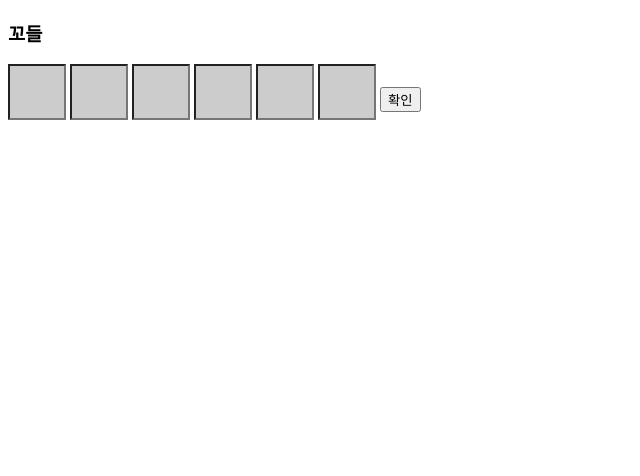
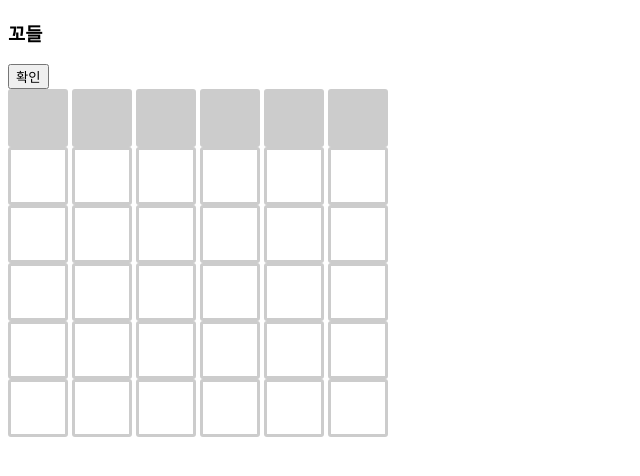
Before and after one commit to woori0907/kordle_js, a plain HTML site: page index.html in a window 1280 px wide. Both pictures are taken after a click on the button "확인". Shown: the whole page, without its empty margins (0-640 px from the left). Drawn offline with nearby package versions, Linux system fonts and the light colour scheme.

Commit message:
create new line and check answer

```diff
--- a/index.html
+++ b/index.html
@@ -13,15 +13,58 @@
     <link rel="stylesheet" href="style.css">
 </head>
 <body>
+    <h3 class="title">꼬들</h3>
+    <button class="word-submit">확인</button>
+
     <section class="game-main">
-        <h3 class="title">꼬들</h3>
-        <input type="text" class="word-input" maxlength="1">
-        <input type="text" class="word-input" maxlength="1">
-        <input type="text" class="word-input" maxlength="1">
-        <input type="text" class="word-input" maxlength="1">
-        <input type="text" class="word-input" maxlength="1">
-        <input type="text" class="word-input" maxlength="1">
-        <button class="word-submit">확인</button>
+        <section>
+            <input class="word-input" maxlength="1">
+            <input class="word-input" maxlength="1">
+            <input class="word-input" maxlength="1">
+            <input class="word-input" maxlength="1">
+            <input class="word-input" maxlength="1">
+            <input class="word-input" maxlength="1">
+        </section>
+        <section>
+            <input class="" maxlength="1">
+            <input class="" maxlength="1">
+            <input class="" maxlength="1">
+            <input class="" maxlength="1">
+            <input class="" maxlength="1">
+            <input class="" maxlength="1">
+        </section>
+        <section>
+            <input class="" maxlength="1">
+            <input class="" maxlength="1">
+            <input class="" maxlength="1">
+            <input class="" maxlength="1">
+            <input class="" maxlength="1">
+            <input class="" maxlength="1">
+        </section>
+        <section>
+            <input class="" maxlength="1">
+            <input class="" maxlength="1">
+            <input class="" maxlength="1">
+            <input class="" maxlength="1">
+            <input class="" maxlength="1">
+            <input class="" maxlength="1">
+        </section>
+        <section>
+            <input class="" maxlength="1">
+            <input class="" maxlength="1">
+            <input class="" maxlength="1">
+            <input class="" maxlength="1">
+            <input class="" maxlength="1">
+            <input class="" maxlength="1">
+        </section>
+        <section>
+            <input class="" maxlength="1">
+            <input class="" maxlength="1">
+            <input class="" maxlength="1">
+            <input class="" maxlength="1">
+            <input class="" maxlength="1">
+            <input class="" maxlength="1">
+        </section>
     </section>
 </body>
 </html>
--- a/main.js
+++ b/main.js
@@ -1,11 +1,21 @@
-const wordInputs = document.querySelectorAll('.word-input');
+const wordInputs = document.querySelectorAll('input');
 const wordSubmit = document.querySelector('.word-submit');
 console.log(wordInputs);
 const ANSWER = ['ㄱ','ㅗ','ㅂ','ㅏ','ㅣ','ㄱ'];
 
+let count = 0;
+
+const MAX_COUNT = 5;
+
+const createNewLine = (index) =>{
+    for(i = index; i < index+6; i++){
+        wordInputs[i].classList.add('word-input');
+    }
+}
+
 const onSubmitAnswer = () =>{
-    console.log(wordInputs);
-    const submitAnswer = [];
+    let submitAnswer = [];
+    const wordInputs = document.querySelectorAll('.word-input');
     wordInputs.forEach(wordInput =>{
         submitAnswer.push(wordInput.value);
     });
@@ -20,27 +30,33 @@ const onSubmitAnswer = () =>{
         else{
             wordInputs[i].classList.add("wrong");
         }
+        wordInputs[i].removeEventListener('keyup', checkCharacter);
+        wordInputs[i].setAttribute('disable', '');
+        wordInputs[i].classList.remove('word-input');
     }
+    if(count < MAX_COUNT)
+    {
+        count++;
+    }
+    console.log(count)
+    createNewLine(6*count);
+    submitAnswer=[];
+}
+
+const checkCharacter = (event) => {
+
+    event.preventDefault();
+        console.log(event);
+        if(event.keyCode === 8){
+            event.target.previousElementSibling.focus();
+        }
+        else if(event.keyCode !== 16){
+            event.target.nextElementSibling.focus();
+        }
 }
 
 wordInputs.forEach(wordInput => {
-    wordInput.addEventListener('keyup', (event) => {
-        event.preventDefault();
-        console.log(event.keyCode);
-        if(event.keyCode === 229){
-            if(event.keyCode === 16){
-                wordInput.textContent='';
-                return;
-            }
-            wordInput.nextElementSibling.focus();
-        }
-        if(event.keyCode === 8){
-            wordInput.previousElementSibling.focus();
-        }
-        if(event.keyCode === 16){
-            wordInput.textContent='';
-        }
-    });
+    wordInput.addEventListener('keyup', checkCharacter);
 });
 
 wordSubmit.addEventListener('click', onSubmitAnswer);
--- a/style.css
+++ b/style.css
@@ -11,7 +11,7 @@
 
 input:focus{
     outline: none;
-    caret-color: transparent;
+    /* caret-color: transparent; */
 }
 
 .correct{
@@ -24,11 +24,17 @@ input:focus{
     background-color: var(--color-wrong);
 }
 
-.word-input{
+.game-line{
+    margin-bottom: 0.4em;
+}
+
+.input, input{
     width: 50px;
     height: 50px;
     text-align: center;
     font-size: var(--font-large);
     font-weight: var(--font-bold);
     font-family: var(--font-opensans);
+    border: 3px solid #cccccc;
+    border-radius: 3px;
 }
```
